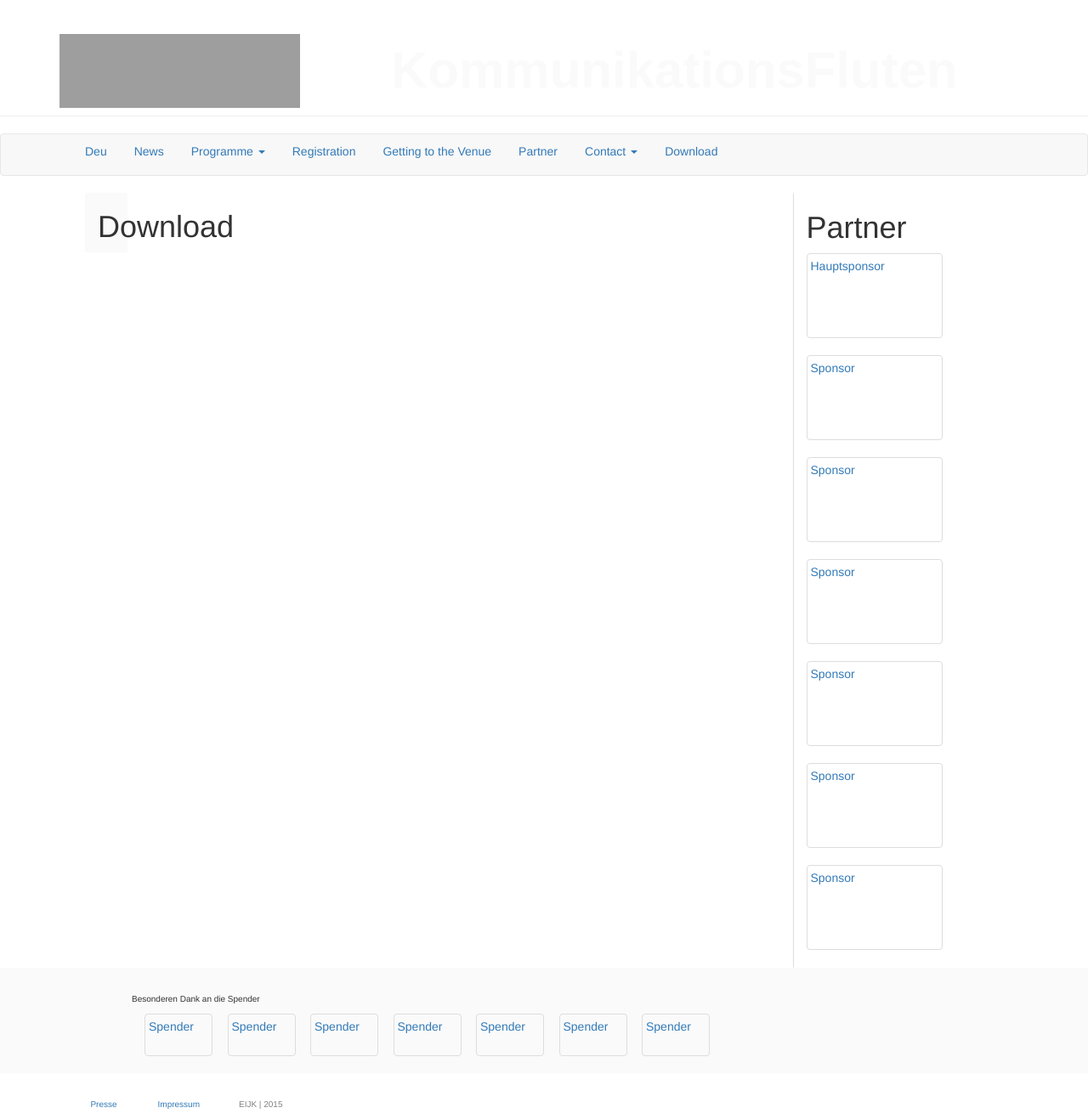
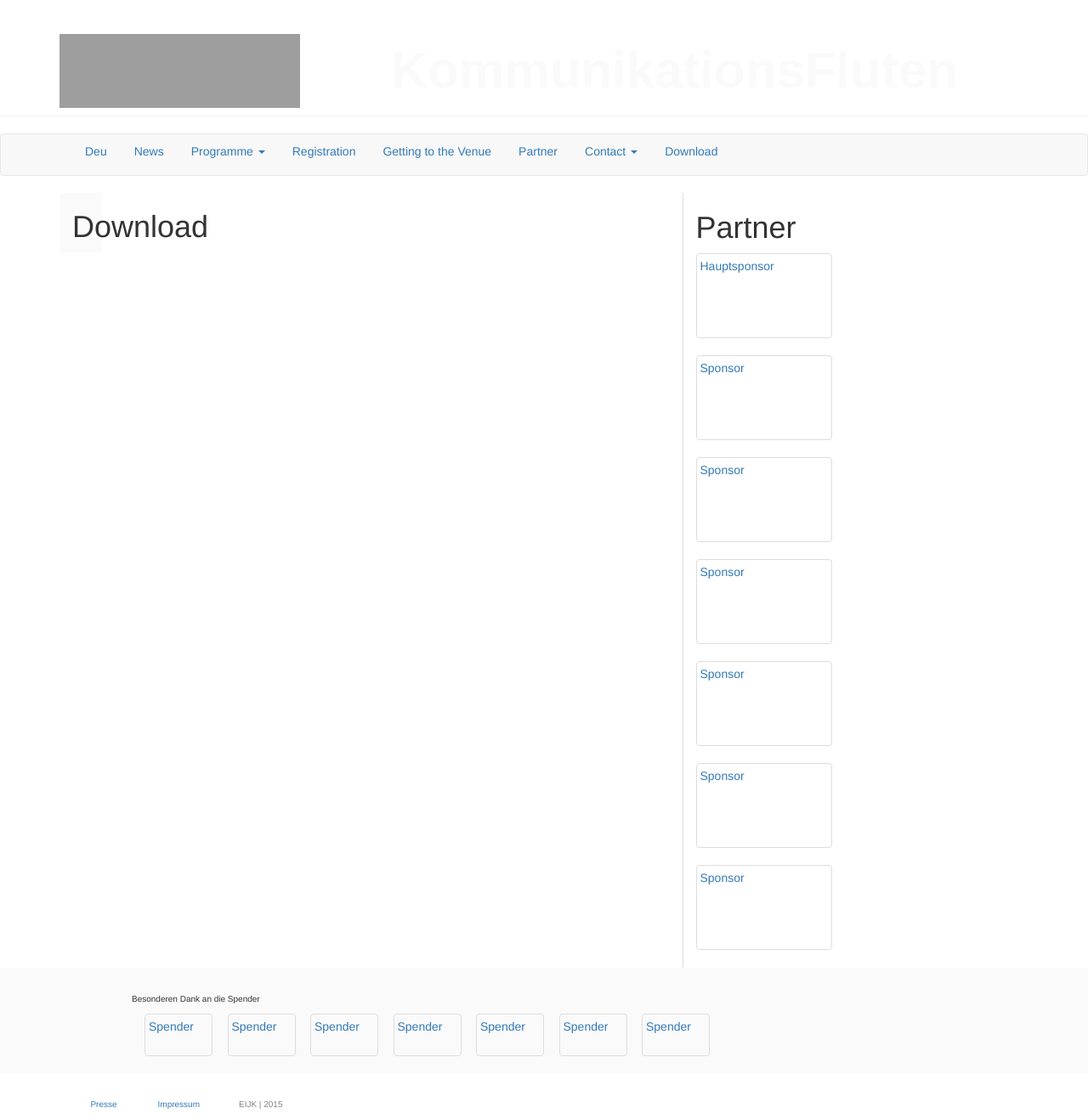
Before and after one commit to susedev/test, a Jekyll site: the page built from download.html, in a window 1280 px wide. Shown: the whole page at 85% size. Built offline with Jekyll 4.4.1, drawn with Linux system fonts in a browser that asks for light colours; nearby versions of some CDN libraries; grey boxes are pictures that could not be loaded.

Commit message:
Update page.html

```diff
--- a/_layouts/page.html
+++ b/_layouts/page.html
@@ -11,12 +11,8 @@ layout: base
 <div class="container">
  <div class="row">
   <div class="row-same-height row-same-height row-full-height">
-    <div class="col-md-2 col-md-height col-full-height">
-      <div class="container">
-        <div class="col-md-1 col-md-height col-full-height" style="display: block; width: 50px; background-color: #FAFAFA; margin-left: 15px; box-sizing: border-box;">
-       <h1>{{ page.title }}</h1>
-      </div>
-     </div>
+    <div class="col-md-2 col-md-height col-full-height" style="display: block; width: 50px; background-color: #FAFAFA; margin-left: 15px; box-sizing: border-box;">
+          <h1>{{ page.title }}</h1>
     </div>
     <div class="col-md-6 col-md-height col-full-height">
                {{ content }}
```
